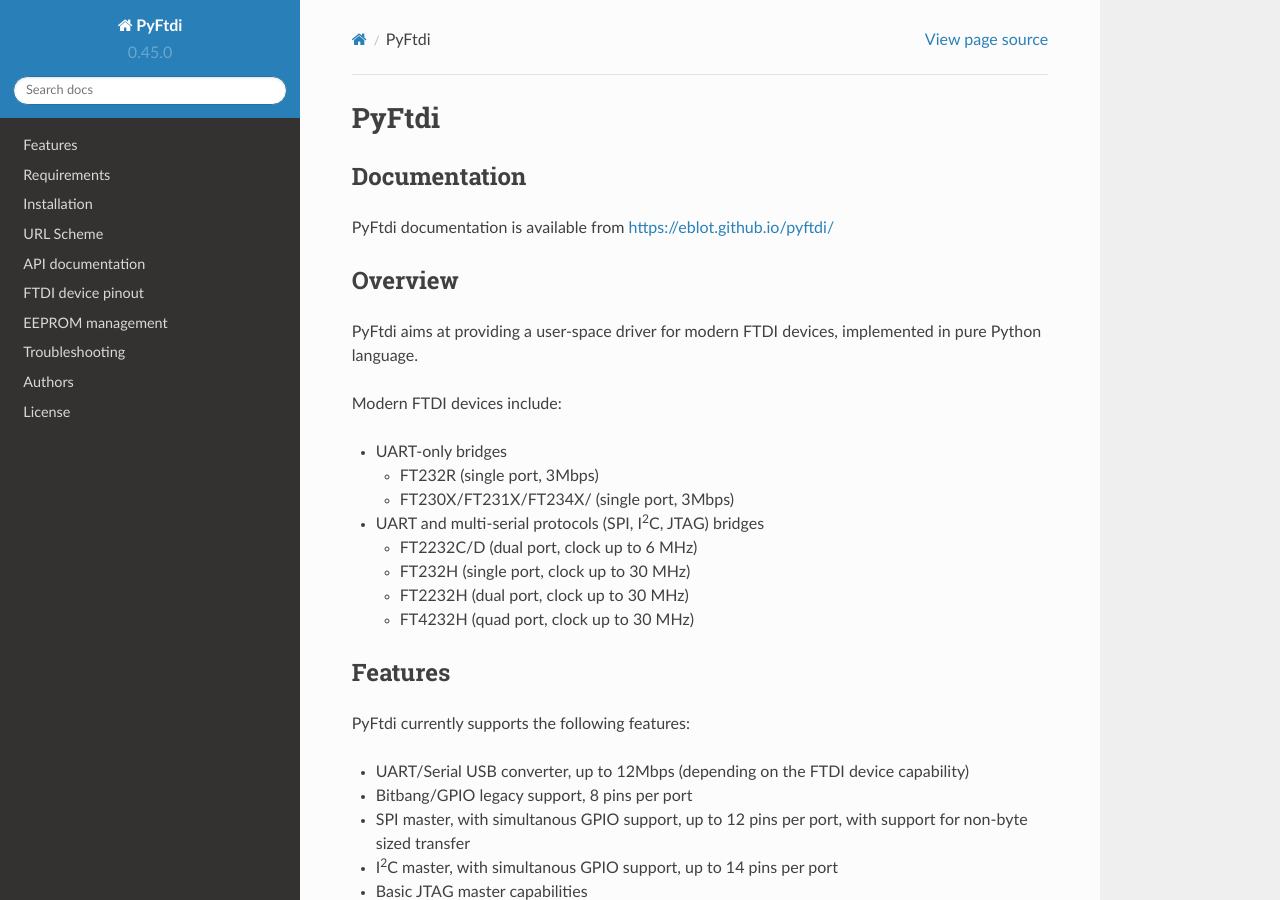
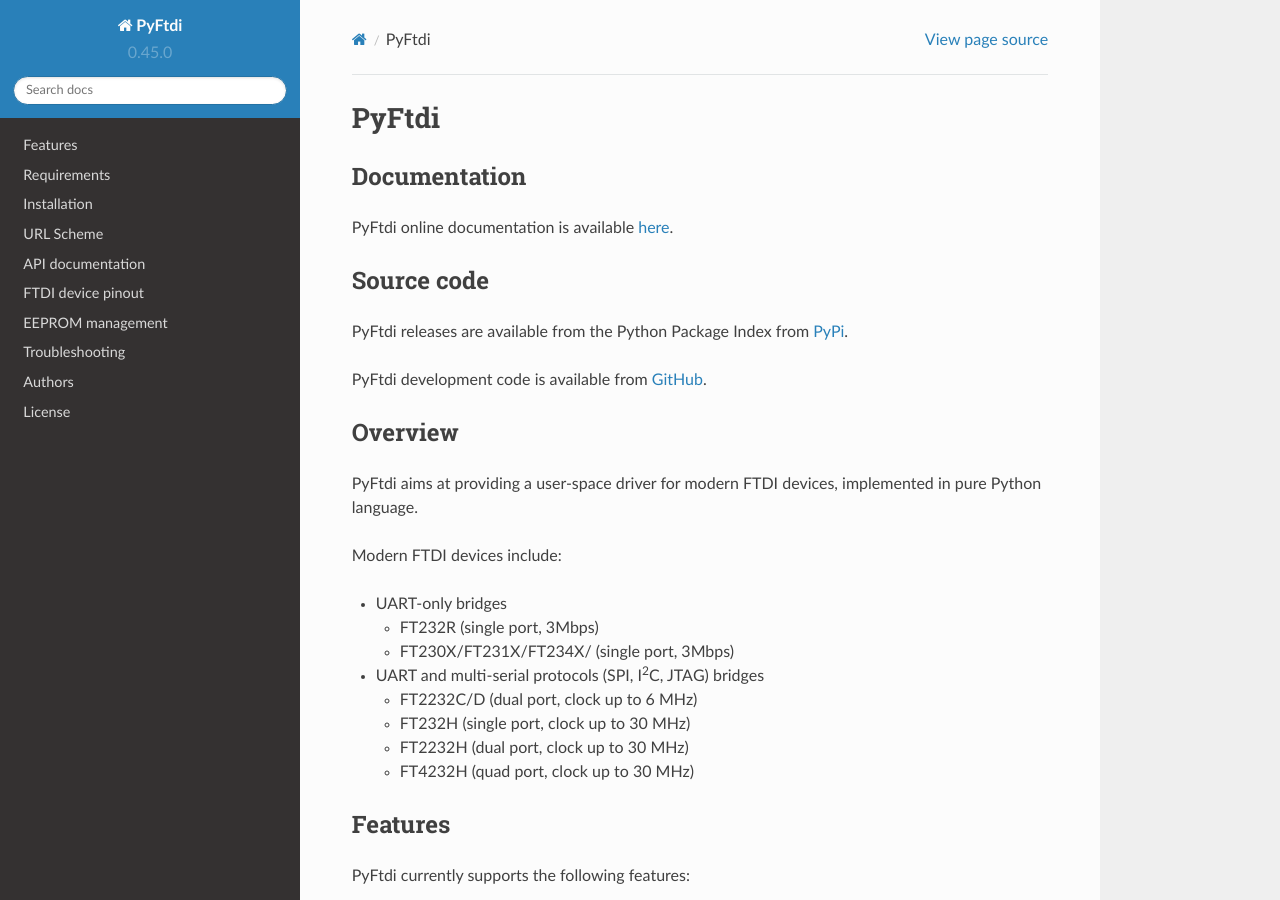
Before and after one commit to eblot/pyftdi, a Sphinx documentation site: the page built from pyftdi/doc/index.rst, in a window 1280 px wide and 900 px high. Built offline with Sphinx 7.4.7 and the Read the Docs theme 2.0.0, drawn with Linux system fonts in a browser that asks for light colours.

Commit message:
Update PyFtdi URLs

```diff
--- a/pyftdi/doc/index.rst
+++ b/pyftdi/doc/index.rst
@@ -6,7 +6,17 @@
 Documentation
 -------------
 
-PyFtdi documentation is available from https://eblot.github.io/pyftdi/
+PyFtdi online documentation is available
+`here <https://eblot.github.io/pyftdi>`_.
+
+Source code
+-----------
+
+PyFtdi releases are available from the Python Package Index from
+`PyPi <https://pypi.org/project/pyftdi>`_.
+
+PyFtdi development code is available from
+`GitHub <https://github.com/eblot/pyftdi>`_.
 
 Overview
 --------
```
Also changed, not shown: pyftdi/doc/installation.rst (+29 -31 lines), pyftdi/doc/troubleshooting.rst (+9 -8 lines).
